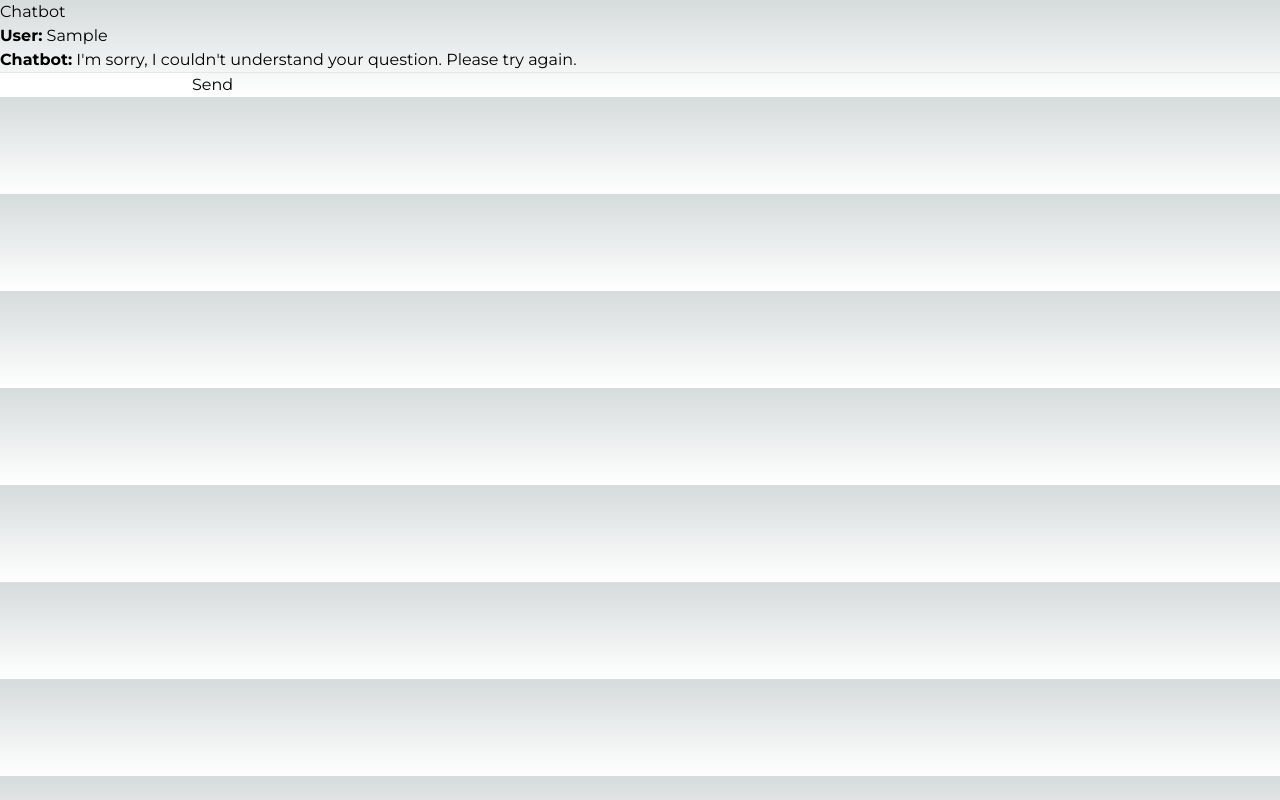
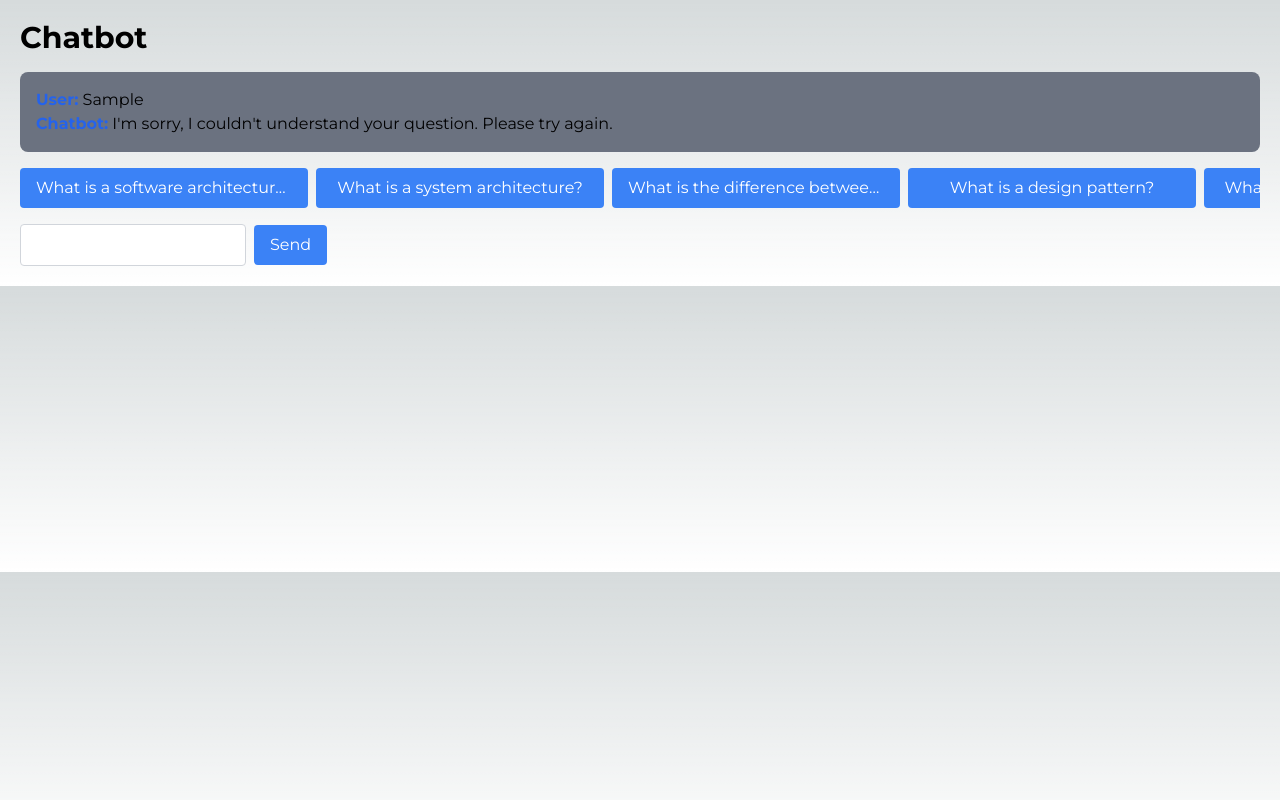
Before and after one commit to n-huzaifa/chatbot-next-app, a Next.js app: page / in a window 1280 px wide. Both pictures are taken after typing "Sample" into the empty fields and a click on the button "Send". Built offline with nearby package versions, Linux system fonts and the light colour scheme.

Commit message:
UI changesand buttons for responses.

```diff
--- a/app/page.js
+++ b/app/page.js
@@ -52,6 +52,10 @@ export default function Chatbot() {
     setUserInput(e.target.value)
   }
 
+  const handleResponse = (response) => {
+    setChatHistory([...chatHistory, { userQuery: response, chatResponse: responses[response] }])
+  }
+
   const handleSubmit = (e) => {
     e.preventDefault()
     const userQuery = userInput.trim()
@@ -62,21 +66,38 @@ export default function Chatbot() {
   }
 
   return (
-    <div>
-      <h1>Chatbot</h1>
-      <div className='chat-history'>
+    <div className='flex flex-col justify-center p-5 text-black dark:text-white'>
+      <h1 className='text-3xl font-bold mb-4'>Chatbot</h1>
+      <div className='chat-history space-y-4'>
         {chatHistory.map((entry, index) => (
-          <div key={index} className='chat-entry'>
-            <strong>User:</strong> {entry.userQuery}
+          <div key={index} className='bg-gray-500 p-4 rounded-lg'>
+            <strong className='text-blue-600'>User:</strong> {entry.userQuery}
             <br />
-            <strong>Chatbot:</strong> {entry.chatResponse}
-            <hr />
+            <strong className='text-blue-600'>Chatbot:</strong> {entry.chatResponse}
           </div>
         ))}
       </div>
-      <form onSubmit={handleSubmit}>
-        <input type='text' value={userInput} onChange={handleChange} />
-        <button type='submit'>Send</button>
+      <div className='response-buttons mt-4 w-full overflow-x-auto whitespace-nowrap'>
+        {Object.keys(responses).map((question, index) => (
+          <button
+            key={index}
+            onClick={() => handleResponse(question)}
+            className='inline-block bg-blue-500 hover:bg-blue-600 text-white py-2 px-4 rounded mr-2 w-72 truncate'
+          >
+            {question}
+          </button>
+        ))}
+      </div>
+      <form onSubmit={handleSubmit} className='mt-4'>
+        <input
+          type='text'
+          value={userInput}
+          onChange={handleChange}
+          className='border border-gray-300 rounded py-2 px-4 text-gray-800'
+        />
+        <button type='submit' className='bg-blue-500 hover:bg-blue-600 text-white py-2 px-4 ml-2 rounded'>
+          Send
+        </button>
       </form>
     </div>
   )
```
